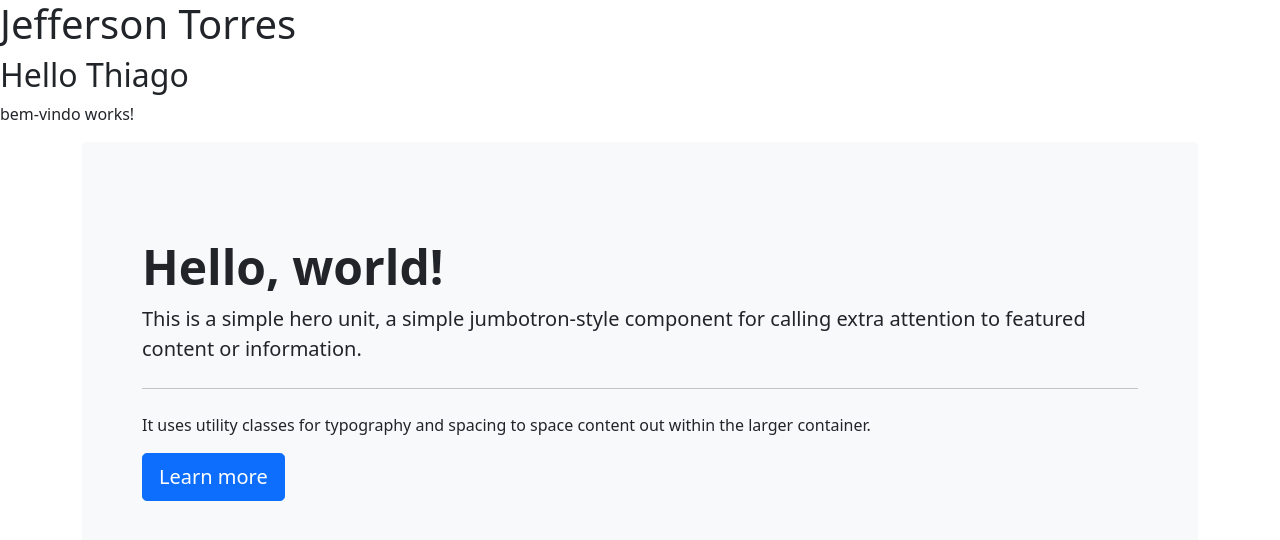
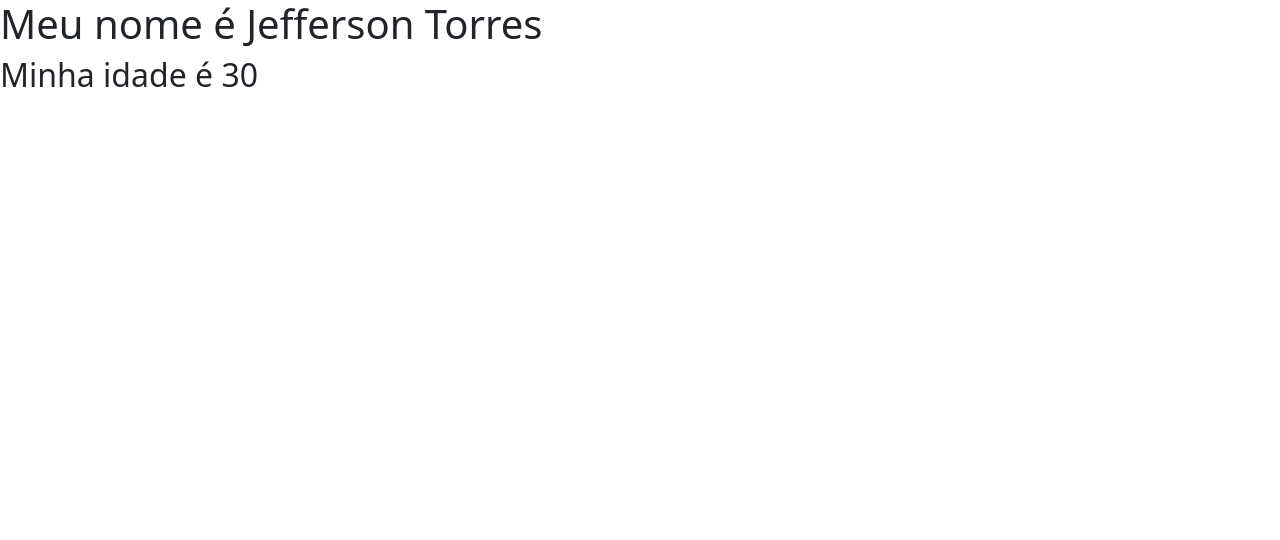
Before and after one commit to jefferson-torres/meuprojeto, an Angular app: page / in a window 1280 px wide. Shown: the top 540 px of the page. Built offline with nearby package versions, Linux system fonts and the light colour scheme.

Commit message:
9.6. Usando interpolação

```diff
--- a/src/app/app.component.html
+++ b/src/app/app.component.html
@@ -1,15 +1,3 @@
-<h1>{{nome}}</h1>
-<hello></hello>
-<app-bem-vindo></app-bem-vindo>
+<h1>Meu nome é {{nome}}</h1>
 
-<div class="container">
-  <div class="p-5 mb-4 bg-light rounded-3">
-    <div class="container-fluid py-5">
-      <h1 class="display-5 fw-bold">Hello, world!</h1>
-      <p class="lead">This is a simple hero unit, a simple jumbotron-style component for calling extra attention to featured content or information.</p>
-      <hr class="my-4">
-      <p>It uses utility classes for typography and spacing to space content out within the larger container.</p>
-      <button class="btn btn-primary btn-lg" type="button">Learn more</button>
-    </div>
-  </div>
-</div>
+<h2>Minha idade é {{20 + getIdade()}}</h2>
--- a/src/app/app.component.ts
+++ b/src/app/app.component.ts
@@ -7,4 +7,9 @@ import { Component } from '@angular/core';
 })
 export class AppComponent {
   nome = 'Jefferson Torres';
+  idade = 10;
+
+  getIdade(){
+    return this.idade;
+  }
 }
```
